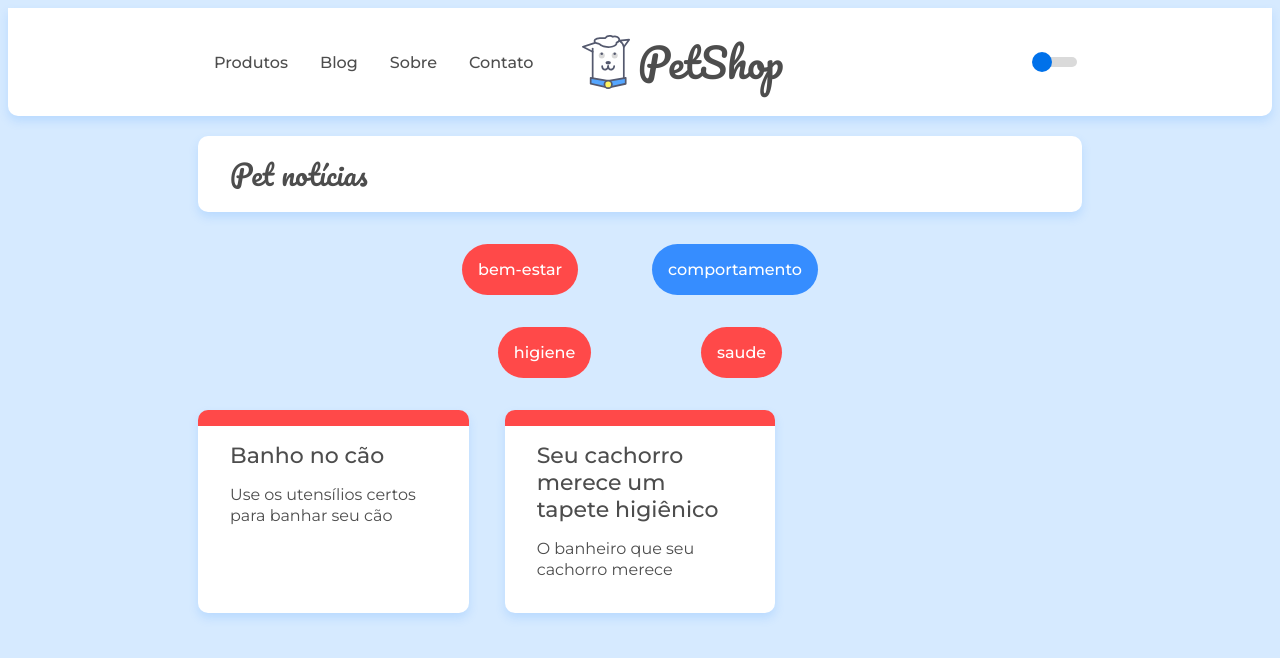
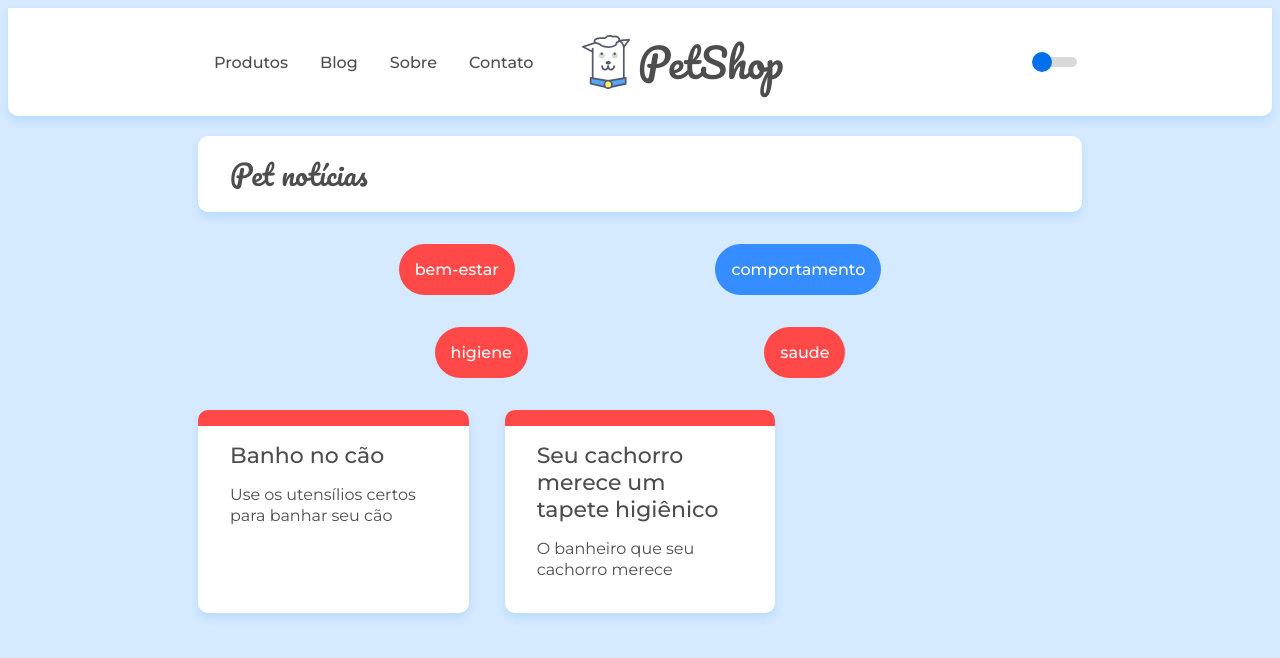
Before and after one commit to devanderson-pires/estudo-react-petshop, a React (Create React App) app: page /categoria/bem-estar/higiene in a window 1280 px wide. Shown: the top 658 px of the page. Built offline with nearby package versions, Linux system fonts and the light colour scheme; data requests are answered from the project's data file.

Commit message:
:lipstick: remover classe container

```diff
--- a/src/components/ListaCategorias/index.tsx
+++ b/src/components/ListaCategorias/index.tsx
@@ -16,7 +16,7 @@ export const ListaCategorias = (): JSX.Element => {
 	}, []);
 
 	return (
-		<Styled.ListCategoria className='container flex'>
+		<Styled.ListCategoria className='flex'>
 			{
 				categorias.map(categoria => (
 					<Styled.LinkCategoria
--- a/src/pages/Categoria/index.tsx
+++ b/src/pages/Categoria/index.tsx
@@ -20,7 +20,7 @@ const Categoria = (): JSX.Element => {
 			<PageTitle>Pet notícias</PageTitle>
 			<ListaCategorias />
 
-			<Styled.ListCategoria className='container flex'>
+			<Styled.ListCategoria className='flex'>
 				{
 					subcategorias.map(subcategoria => (
 						<Styled.LinkCategoria
```
